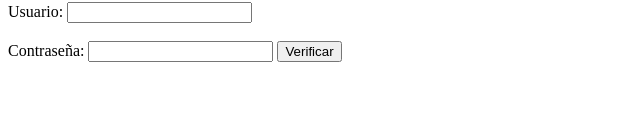
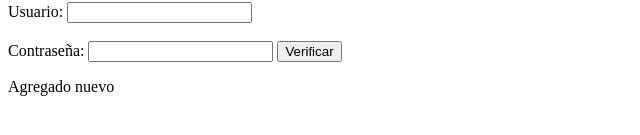
Before and after one commit to HernanBlanco10/Prueba-github, a plain HTML site: page index.html in a window 1280 px wide. Shown: the part 281-416 px from the top of the page, without its empty margins (0-640 px from the left). Drawn offline with Linux system fonts and the light colour scheme.

Commit message:
mi primera confirmacion de actualizacion

```diff
--- a/index.html
+++ b/index.html
@@ -38,5 +38,6 @@
             <p id="mensaje"></p>
         </form>
     </div>
+    <div>Agregado nuevo</div>
 </body>
 </html>
```
